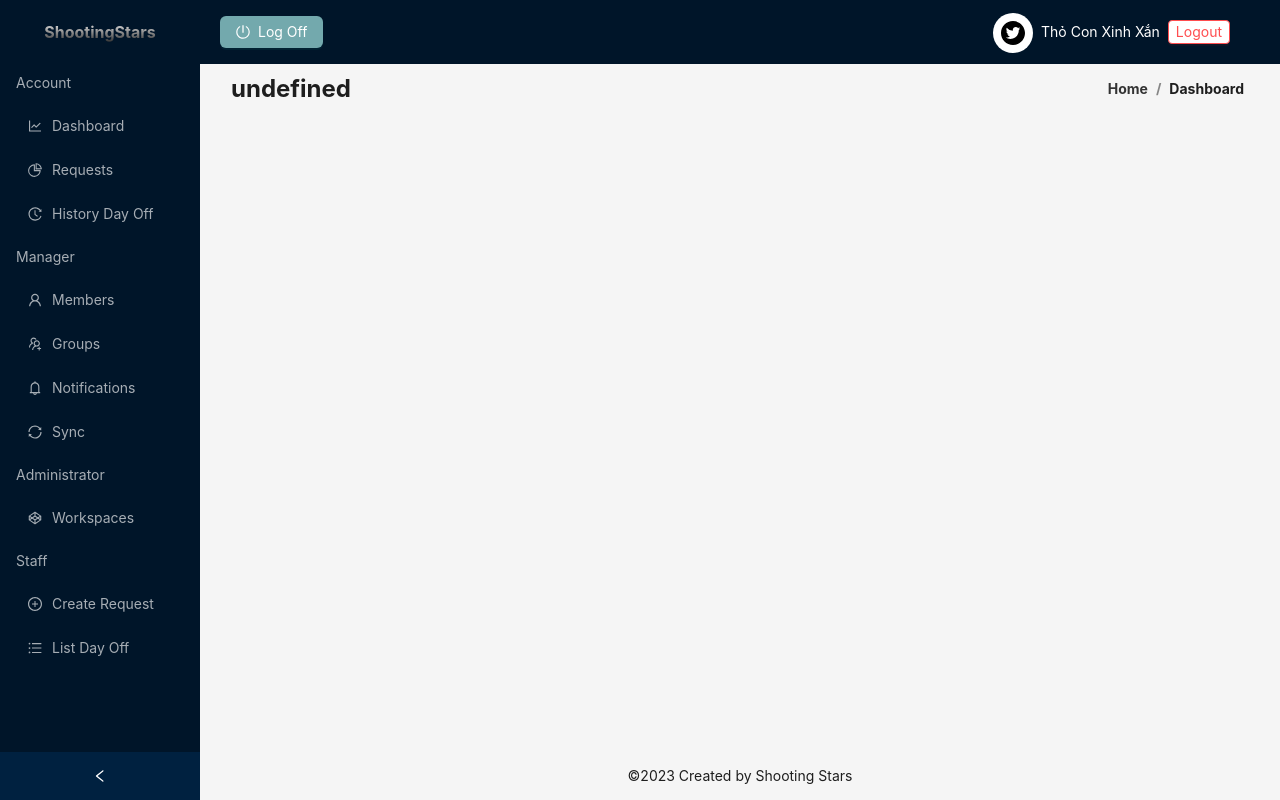
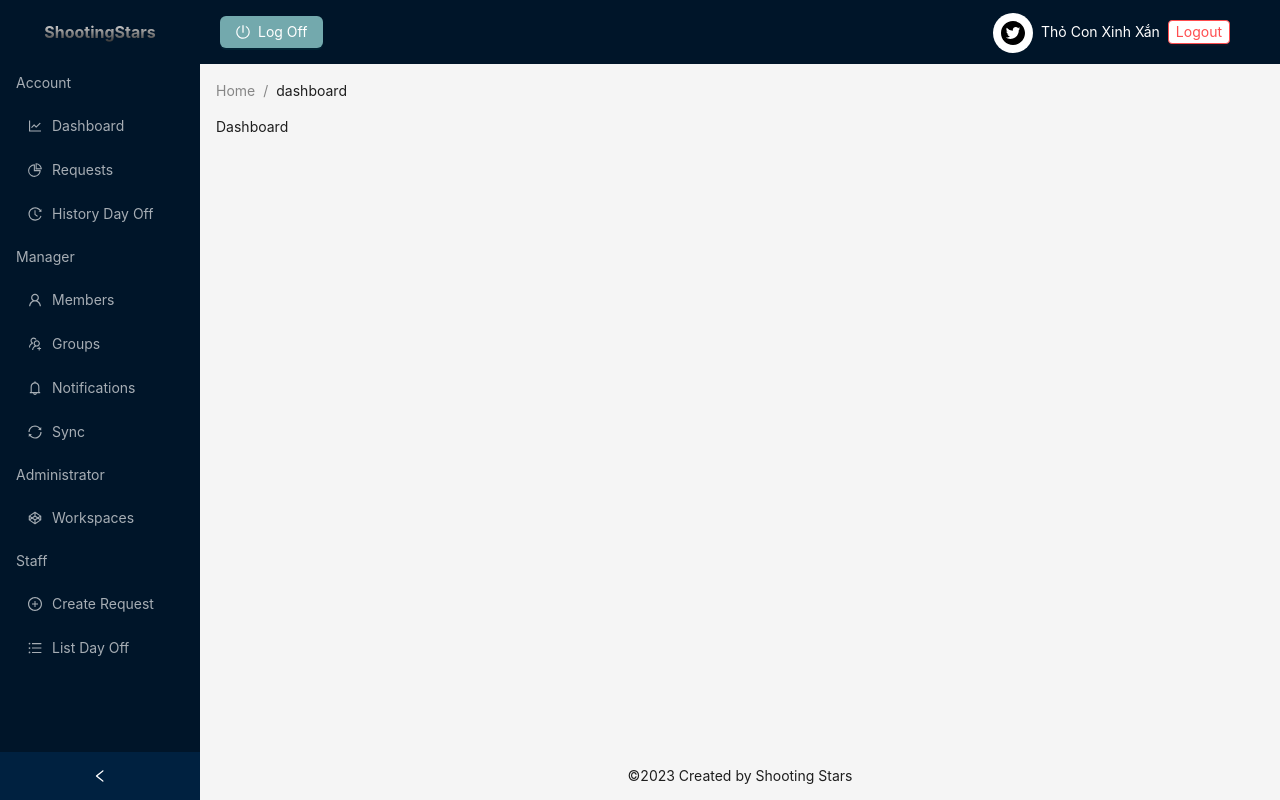
Before and after one commit to khoinguyen80/UI-code-, a React (Vite) app: page /dashboard in a window 1280 px wide. Built offline with nearby package versions, Linux system fonts and the light colour scheme.

Commit message:
fix: breadcrumb (#10)
* fix: breadcrumb

* fix: remove breadcrumb in file create member

---------

Co-authored-by: Quoc <quoc.nguyen@devplus.edu.vn>

```diff
--- a/src/components/BreadCrumb/BreadCrumb.jsx
+++ b/src/components/BreadCrumb/BreadCrumb.jsx
@@ -1,28 +1,23 @@
 import { Breadcrumb } from 'antd'
-import styled from 'styled-components'
+import { Link, useLocation } from 'react-router-dom'
 
-const BreadcrumbStyled = styled.div`
-  background: '#f5f5f5';
-  display: flex;
-  justify-content: space-between;
-  align-items: center;
-  top: 64px;
-  padding: 10px 20px 10px 15px;
-  font-weight: bold;
-`
-const TitleStyled = styled.div`
-  font-size: 24px;
-`
+const Breadcrumbs = () => {
+  const location = useLocation()
+  const pathSegments = location.pathname
+    .split('/')
+    .filter((segment) => '' !== segment)
 
-const Breadcrumbs = ({ items, title = 'undefined' }) => (
-  <BreadcrumbStyled>
-    <TitleStyled>{title}</TitleStyled>
-    <Breadcrumb style={{ color: '#333' }}>
-      {items &&
-        items.map((item, index) => (
-          <Breadcrumb.Item key={index}>{item}</Breadcrumb.Item>
-        ))}
+  return (
+    <Breadcrumb style={{ margin: '16px 0' }}>
+      <Breadcrumb.Item key='home'>
+        <Link to='/dashboard'>Home</Link>
+      </Breadcrumb.Item>
+      {pathSegments.map((segment, index) => (
+        <Breadcrumb.Item key={index}>
+          {segment.replace('-', ' ')}
+        </Breadcrumb.Item>
+      ))}
     </Breadcrumb>
-  </BreadcrumbStyled>
-)
+  )
+}
 export default Breadcrumbs
--- a/src/layouts/MainLayout.jsx
+++ b/src/layouts/MainLayout.jsx
@@ -1,4 +1,5 @@
 import { TwitterCircleFilled, PoweroffOutlined } from '@ant-design/icons'
+import Breadcrumbs from '@root/components/BreadCrumb/BreadCrumb'
 import {
   Layout,
   Menu,
@@ -108,6 +109,7 @@ const MainLayouts = ({ children }) => {
               margin: '0 16px',
             }}
           >
+            <Breadcrumbs />
             {children}
           </Content>
           <Footer
--- a/src/pages/Dashboard/Dashboard.jsx
+++ b/src/pages/Dashboard/Dashboard.jsx
@@ -1,8 +1,2 @@
-import Breadcrumbs from '@root/components/BreadCrumb/BreadCrumb'
-
-const Dashboard = () => (
-  <>
-    <Breadcrumbs items={['Home', 'Dashboard']} />
-  </>
-)
+const Dashboard = () => <>Dashboard</>
 export default Dashboard
--- a/src/pages/Manager/ManagerGroupDetail.jsx
+++ b/src/pages/Manager/ManagerGroupDetail.jsx
@@ -1,4 +1,3 @@
-import Breadcrumbs from '@root/components/BreadCrumb/BreadCrumb'
 import ContentLayout from '@root/layouts/ContentLayout'
 import { Col, Row, Input, Button } from 'antd'
 import React from 'react'
@@ -11,7 +10,6 @@ export const ColStyled = styled.div`
   justify-content: flex-end;
   margin-top: 10px;
   margin-right: 10px;
-  }
 `
 export const Title = styled.div`
   padding-left: 30px;
@@ -58,10 +56,6 @@ export const UserTag = styled.div`
 export default function ManagerGroupDetail() {
   return (
     <>
-      <Breadcrumbs
-        items={['Manager', 'Group', 'Detail']}
-        title='Manager Group Detail'
-      />
       <ContentLayout>
         <Row>
           <Col span={6}>
--- a/src/pages/Manager/Notification.jsx
+++ b/src/pages/Manager/Notification.jsx
@@ -1,4 +1,3 @@
-import Breadcrumbs from '@root/components/BreadCrumb/BreadCrumb'
 import ContentLayout from '@root/layouts/ContentLayout'
 import { Col, Row, Switch, Button } from 'antd'
 import React from 'react'
@@ -10,7 +9,6 @@ export const ColStyled = styled.div`
   justify-content: flex-end;
   margin-top: 10px;
   margin-right: 10px;
-  }
 `
 export const Title = styled.div`
   padding-left: 30px;
@@ -60,10 +58,6 @@ const onChange = (checked) => {
 export default function ManagerGroupDetail() {
   return (
     <>
-      <Breadcrumbs
-        items={['Manager', 'Notification']}
-        title='Manager Notification'
-      />
       <ContentLayout>
         <Row>
           <Col span={6}>
--- a/src/pages/Member/CreateMember.jsx
+++ b/src/pages/Member/CreateMember.jsx
@@ -1,4 +1,3 @@
-import Breadcrumbs from '@root/components/BreadCrumb/BreadCrumb'
 import ContentLayout from '@root/layouts/ContentLayout'
 import { Card, Row, Col, Form, Input, Button, Space } from 'antd'
 const validateMessages = {
@@ -12,7 +11,6 @@ const validateMessages = {
 }
 const CreateMember = () => (
   <>
-    <Breadcrumbs items={['Members', 'Create members']} title='Create User' />
     <ContentLayout>
       <div className='site-card-border-less-wrapper'>
         <Card
--- a/src/pages/User/CreateRequest.jsx
+++ b/src/pages/User/CreateRequest.jsx
@@ -1,15 +1,6 @@
 // import { PlusOutlined } from '@ant-design/icons'
-import Breadcrumbs from '@root/components/BreadCrumb/BreadCrumb'
 import ContentLayout from '@root/layouts/ContentLayout'
-import {
-  Form,
-  Input,
-  Radio,
-  DatePicker,
-  Typography,
-  ConfigProvider,
-} from 'antd'
-import { Button } from '../../components/Style/Button'
+import { Form, Input, Radio, DatePicker, Typography, Button } from 'antd'
 const { TextArea } = Input
 const { Title } = Typography
 const CreateRequest = () => {
@@ -23,16 +14,7 @@ const CreateRequest = () => {
   }
   return (
     <>
-      <Breadcrumbs items={['Staff', 'Create Request']} title='Create Request' />
       <ContentLayout>
-        <ConfigProvider
-          styles={{ margin: '0 auto' }}
-          theme={{
-            token: {
-              colorPrimary: '#94AF9F',
-            },
-          }}
-        >
         <Form
           labelCol={{ span: 4 }}
           layout='horizontal'
@@ -46,10 +28,7 @@ const CreateRequest = () => {
           wrapperCol={{ span: 14 }}
           onFinish={onFinish}
         >
-            <Title
-              level={2}
-              style={{ margin: 40, textAlign: 'center', color: '#94AF9F' }}
-            >
+          <Title level={2} style={{ margin: 40, textAlign: 'center' }}>
             Create Day Off Request
           </Title>
           <Form.Item label='Type of day off: ' name='typeDayOff'>
@@ -75,12 +54,11 @@ const CreateRequest = () => {
           </Form.Item>
 
           <div style={{ textAlign: 'center' }}>
-              <Button $primary htmlType='submit'>
+            <Button type='primary' htmlType='submit'>
               Create Request
             </Button>
           </div>
         </Form>
-        </ConfigProvider>
       </ContentLayout>
     </>
   )
--- a/src/pages/User/CreateUser/CreateUser.jsx
+++ b/src/pages/User/CreateUser/CreateUser.jsx
@@ -1,5 +1,4 @@
 import { PlusOutlined } from '@ant-design/icons'
-import Breadcrumbs from '@root/components/BreadCrumb/BreadCrumb'
 import ContentLayout from '@root/layouts/ContentLayout'
 
 import {
@@ -22,8 +21,6 @@ const { TextArea } = Input
 
 const CreateUser = () => (
   <>
-    <Breadcrumbs items={['Users', 'Create user']} title='Create User' />
-
     <ContentLayout>
       <Form
         labelCol={{
--- a/src/pages/User/ListUser/ListUser.jsx
+++ b/src/pages/User/ListUser/ListUser.jsx
@@ -1,4 +1,3 @@
-import Breadcrumbs from '@root/components/BreadCrumb/BreadCrumb'
 import { Table } from 'antd'
 
 const ListUser = () => {
@@ -36,7 +35,6 @@ const ListUser = () => {
   ]
   return (
     <>
-      <Breadcrumbs items={['Users', 'List users']} />
       <Table columns={columns} dataSource={dataSource} />;
     </>
   )
```
Lines whose indentation alone changed are shown as unchanged.
